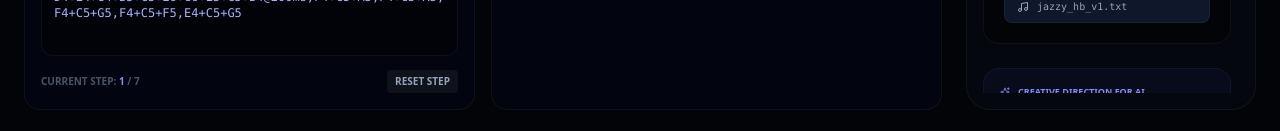
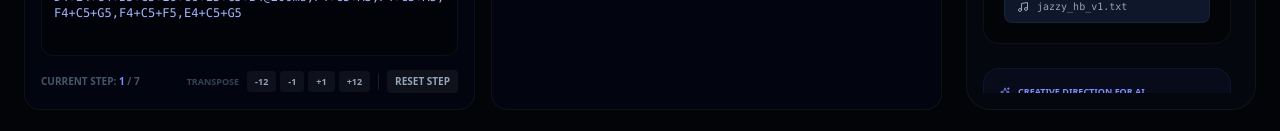
Before and after one commit to nathanwang000/NeuralComposer, a React (Vite) app: page / in a window 1280 px wide. Both pictures are taken after a click on the button "PERFORM". Shown: the part 666-797 px from the top of the page. Built offline with nearby package versions, Linux system fonts and the light colour scheme.

Commit message:
allow dynamic transpose

```diff
--- a/components/PerformancePad.tsx
+++ b/components/PerformancePad.tsx
@@ -42,6 +42,23 @@ function noteToMidi(note: string): number {
   // C4 = 60; octave boundary crossings are handled automatically,
   // e.g. B##4 → 71 + 2 = 73 = C#5, Cb4 → 60 - 1 = 59 = B3
   return (octave + 1) * 12 + baseSemitone + offset;
+}
+
+const CANONICAL_NOTES = ['C', 'C#', 'D', 'D#', 'E', 'F', 'F#', 'G', 'G#', 'A', 'A#', 'B'];
+
+function midiToNote(midi: number): string {
+  const clamped = Math.max(0, Math.min(127, midi));
+  const octave = Math.floor(clamped / 12) - 1;
+  const name = CANONICAL_NOTES[clamped % 12];
+  return `${name}${octave}`;
+}
+
+function transposeSequence(sequence: string, delta: number): string {
+  // Match note tokens like C4, F#3, Db-1, Cx5 etc.
+  return sequence.replace(/([A-G](?:x|[#b]+)?-?\d+)/gi, (match) => {
+    const midi = noteToMidi(match);
+    return midiToNote(midi + delta);
+  });
 }
 
 const AVAILABLE_TARGETS: { label: string; value: ModulationTarget }[] = [
@@ -532,16 +549,29 @@ const PerformancePad: React.FC = () => {
                     onChange={(e) => setSequenceInput(e.target.value)}
                     placeholder="e.g. C4+E4+G4@12ms, D4+F#4+A4 (optional step strum in ms)"
                 />
-                <div className="flex justify-between items-center mt-2">
+                <div className="flex justify-between items-center mt-2 gap-2 flex-wrap">
                     <div className="text-[10px] text-slate-600 font-bold uppercase">
                         Current Step: <span className="text-indigo-400">{currentNoteIndex + 1}</span> / {chordSequence.length}
                     </div>
+                    <div className="flex items-center gap-1 ml-auto">
+                        <span className="text-[9px] text-slate-700 font-black uppercase mr-1">Transpose</span>
+                        {([-12, -1, 1, 12] as const).map(delta => (
+                            <button
+                                key={delta}
+                                onClick={() => setSequenceInput(prev => transposeSequence(prev, delta))}
+                                className="text-[9px] bg-white/5 hover:bg-indigo-500/20 hover:text-indigo-300 px-2 py-1 rounded text-slate-400 font-bold tabular-nums transition-all"
+                            >
+                                {delta > 0 ? `+${delta}` : delta}
+                            </button>
+                        ))}
+                        <div className="w-px h-4 bg-white/10 mx-1" />
                         <button
                             onClick={() => setCurrentNoteIndex(0)}
                             className="text-[10px] bg-white/5 hover:bg-white/10 px-2 py-1 rounded text-slate-400 uppercase font-bold"
                         >
                             Reset Step
                         </button>
+                    </div>
                 </div>
             </div>
 
```
Lines whose indentation alone changed are shown as unchanged.
